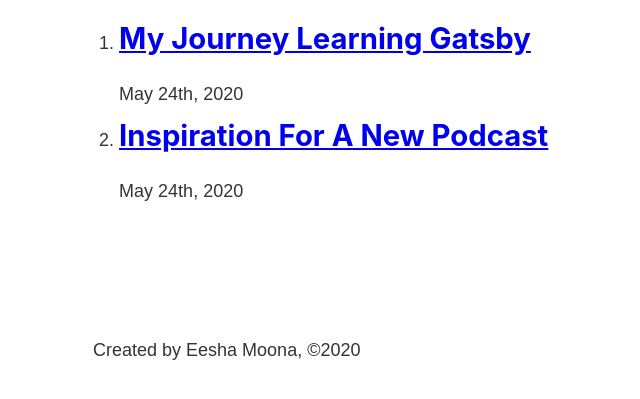
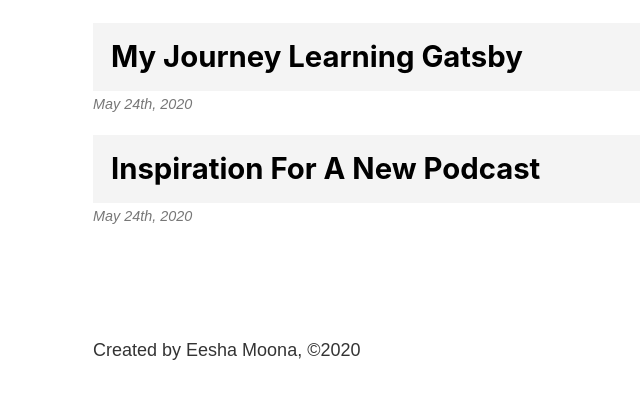
Before and after one commit to eeshamoona/Personal-Gatsby-Website, a Gatsby site: page /blog in a window 1280 px wide. Shown: the part 393-792 px from the top of the page, without its empty margins (190-830 px from the left). Built offline with nearby package versions, Linux system fonts and the light colour scheme; Gatsby itself is replaced by a stand-in of ours.

Commit message:
Added styling to blog page

```diff
--- a/gatsby-config.js
+++ b/gatsby-config.js
@@ -31,7 +31,8 @@
         // GitHub Flavored Markdown mode (default: true)
         gfm: true,
         // Plugins configs
-        plugins: [`gatsby-remark-embedder`],
+        plugins: [`gatsby-remark-embedder`
+        ],
       },
     },
   ],
--- a/src/components/footer.js
+++ b/src/components/footer.js
@@ -1,6 +1,7 @@
 import React from 'react'
 import { graphql, useStaticQuery } from 'gatsby'
 
+import footerStyles from './footer.module.scss'
 const Footer = () => {
     const data = useStaticQuery(graphql`
         query {
@@ -12,7 +13,7 @@
         }
     `)
     return (
-        <footer>
+        <footer className={footerStyles.footer}>
             <p>Created by {data.site.siteMetadata.author}, ©2020</p>
         </footer>
     )
--- /dev/null
+++ b/src/components/footer.module.scss
@@ -0,0 +1,3 @@
+.footer {
+    margin-top: 3rem;
+}
--- a/src/pages/blog.js
+++ b/src/pages/blog.js
@@ -2,6 +2,7 @@
 import { Link, graphql, useStaticQuery} from 'gatsby'
 import Layout from "../components/layout"
 
+import blogStyles from "./blog.module.scss"
 const BlogPage = () => {
     const data = useStaticQuery(graphql`
         query {
@@ -26,10 +27,10 @@
         <div>
             <Layout>
                 <h1>Blog</h1>
-                <ol>
+                <ol className = {blogStyles.posts}>
                     {data.allMarkdownRemark.edges.map((edge) => {
                             return (
-                                <li>
+                                <li className={blogStyles.post}>
                                     <h2><Link to= {`./blog/${edge.node.fields.slug}`}>{edge.node.frontmatter.title}</Link></h2>
                                     <p>{edge.node.frontmatter.date}</p>
                                 </li>
--- /dev/null
+++ b/src/pages/blog.module.scss
@@ -0,0 +1,28 @@
+.posts {
+    list-style-type: none;
+    margin: 0
+}
+.post {
+   margin: 1rem 0;
+
+   a {
+       background: #f4f4f4;
+       color: #000000;
+       display: block;
+       padding: 1rem;
+       text-decoration: none;
+   }
+   a:hover {
+       background: #e4e4e4
+   }
+
+   h2 {
+       margin-bottom: 0;
+   }
+
+   p{
+       color: #777777;
+       font-size: .8rem;
+       font-style: italic;
+   }
+}
```
